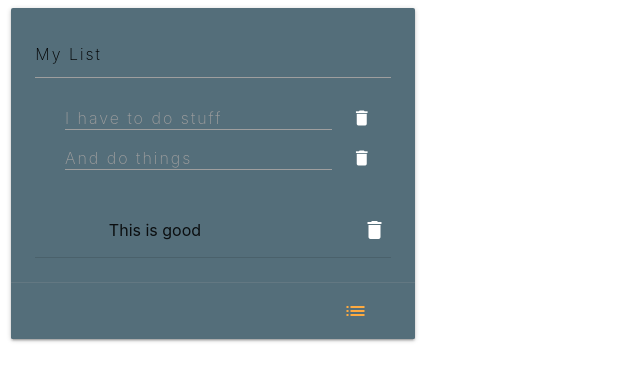
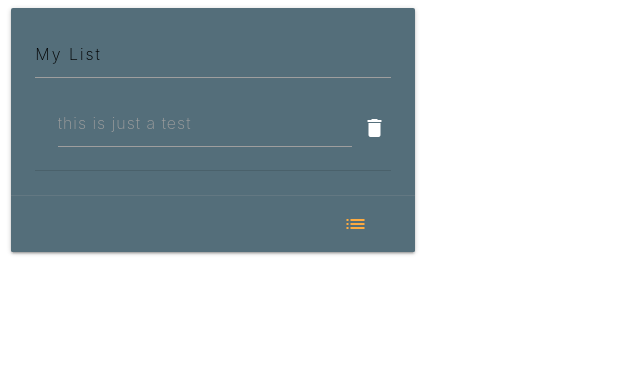
Before and after one commit to philipgriffin/ToDoAppAngularJS, a plain HTML site: page index.html in a window 1280 px wide. Shown: the whole page, without its empty margins (0-640 px from the left). Drawn offline with nearby package versions, Linux system fonts and the light colour scheme.

Commit message:
Restructured todo format

```diff
--- a/css/style.css
+++ b/css/style.css
@@ -4,30 +4,21 @@
     letter-spacing: 2px;
 }
 
-.card-content ul{
-    margin-top: 30px;
+table tbody tr .todoInput {
+    margin-bottom: 0px;
+    height: 1.4rem;
+    border: none;
+    color: #9e9e9e;
+    letter-spacing: 1px;
+    font-weight: 200;
+    font-size:0.9em;
+    width: 100%;
 }
 
-.card-content li{
-    height: 40px;
-    display: block;
+table tbody tr .checkboxCol, table tbody tr .delCol {
+    width: 5%;
 }
 
-.card-content li *{
+table tbody tr .textCol{
+    width: 90%;
 }
-
-.card-content li input{
-    height: 1.6rem !important;
-    font-size: 0.9em;
-}
-
-.card-content li input{
-    height: 1.4rem !important;
-    font-size: 0.9em;
-    color: #9e9e9e;
-}
-
-.card-content li i{
-    font-size: 20px;
-    cursor: pointer;
-}
--- a/index.html
+++ b/index.html
@@ -20,30 +20,20 @@
     <div class="col s12 m6 l4">
         <div class="card blue-grey darken-1">
             <div class="card-content white-text">
-                <input type="text" value="{{list.listTitle}}" class="card-title truncate"/>
-                    <ul>
-                        <li ng-repeat="todo in list.todos">
-                            <input id="chk{{$index}}" type="checkbox"/><label class="col s1 m1 l1" for="chk{{$index}}"></label>
-                            <input value="{{todo.text}}" class="col s9 m8 l9 truncate" type="text" />
-                            <i class="col s2 m2 l2 material-icons white-text center-align">delete</i>
-                        </li>
-                    </ul>
-
+                <input type="text" value="{{list.listTitle}}" class="card-title"/>
                 <table>
                     <tbody>
                     <tr>
-                        <td>
-                            <input id="test" type="checkbox"/><label class="col s1 m1 l1" for="test"></label>
+                        <td class="checkboxCol">
+                            <input id="test" type="checkbox"/><label class="" for="test"></label>
                         </td>
-                        <td>
-                            <!--<input value="this is just a test" class="col s9 m8 l9 truncate" type="text" />-->
-                            This is good
+                        <td class="textCol">
+                            <input value="this is just a test" class="todoInput" type="text" />
                         </td>
-                        <td class="right-align">
+                        <td class="delCol right-align">
                             <i class="material-icons white-text">delete</i>
                         </td>
                     </tr>
-
                     </tbody>
                 </table>
             </div>
```
